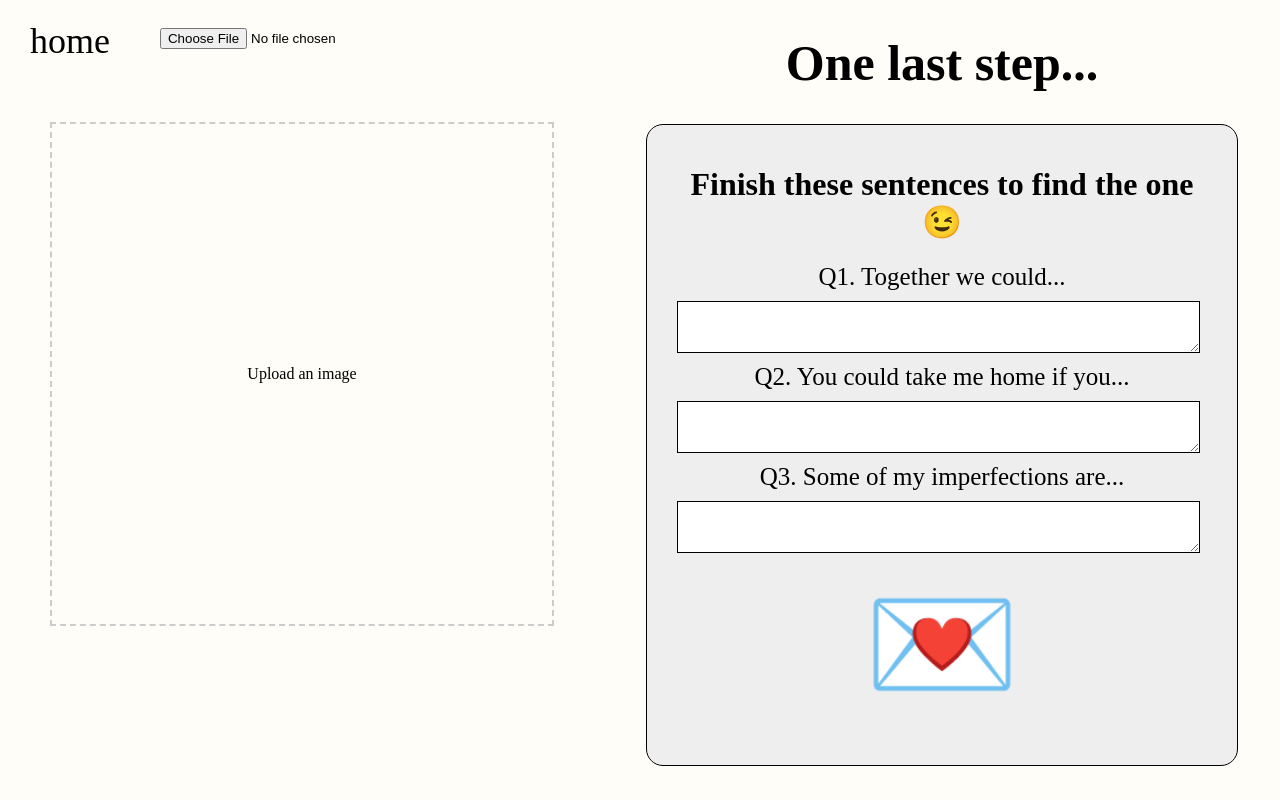
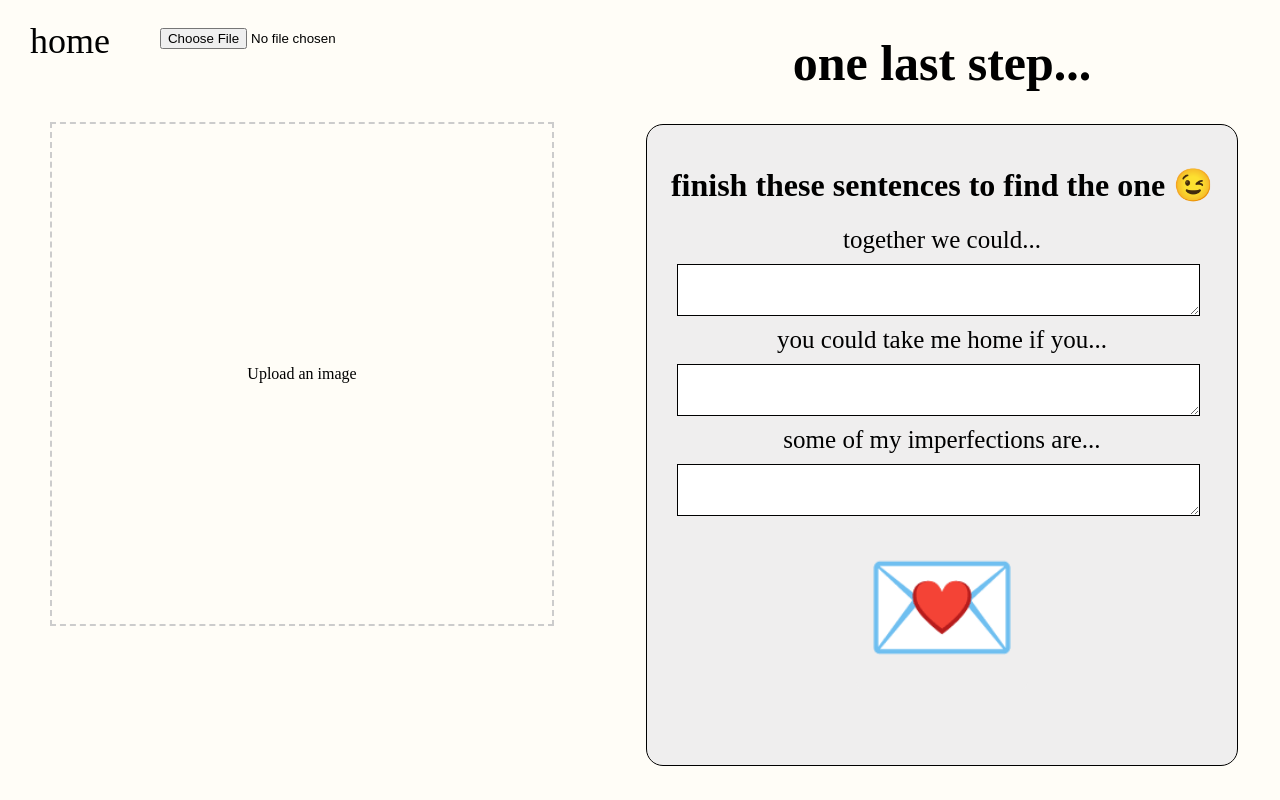
Before and after one commit to ja9-z/hoos-thrifty, a React (Create React App) app: page /seller in a window 1280 px wide. Built offline with nearby package versions, Linux system fonts and the light colour scheme.

Commit message:
changed caps

```diff
--- a/src/pages/SellerScreen.js
+++ b/src/pages/SellerScreen.js
@@ -65,21 +65,21 @@ return (
         </div>
         </div>
         <div class = "main-container">
-            <h1 class = "header">One last step...</h1>
+            <h1 class = "header">one last step...</h1>
         <div class = "form">
-            <h1 class = "formHeader">Finish these sentences to find the one 😉</h1>
+            <h1 class = "formHeader">finish these sentences to find the one 😉</h1>
             <form>
-                <label class = "question1Label">Q1. Together we could...</label>
+                <label class = "question1Label">together we could...</label>
                 <textarea class = "question1"
                     required
                 >
                 </textarea>
-                <label class = "question2Label">Q2. You could take me home if you...</label>
+                <label class = "question2Label">you could take me home if you...</label>
                 <textarea class ="question2"
                     required
                 >
                 </textarea>
-                <label class = "question3Label">Q3. Some of my imperfections are...</label>
+                <label class = "question3Label">some of my imperfections are...</label>
                 <textarea class ="question3"
                     required
                 >
```
